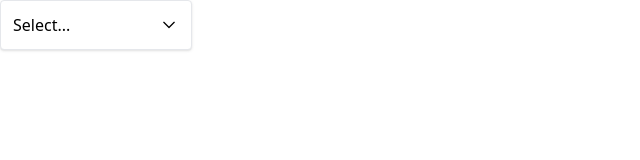
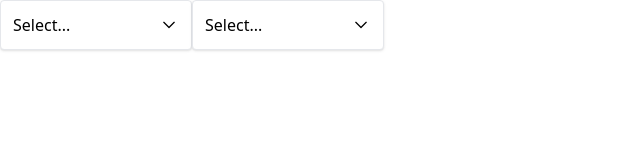
Before and after one commit to rahuls12/react-common-comps, a React (Create React App) app in the folder comps/: page / in a window 1280 px wide. Shown: the top 160 px of the page, without its empty margins (0-640 px from the left). Built offline with nearby package versions, Linux system fonts and the light colour scheme.

Commit message:
edge cases on dropdown

```diff
--- a/comps/src/App.js
+++ b/comps/src/App.js
@@ -21,7 +21,10 @@ function App() {
     <div>
       {/* <ButtonPage />
       <AccordionPage/> */}
+      <div className="flex">
       <Dropdown value={selectedOption} onChange={handleSelect} options={options}/>
+      <Dropdown value={selectedOption} onChange={handleSelect} options={options}/>
+      </div>
     </div>
   );
 }
--- a/comps/src/components/Dropdown.js
+++ b/comps/src/components/Dropdown.js
@@ -1,11 +1,26 @@
-import { useState } from "react";
+import { useEffect, useState, useRef } from "react";
 import { GoChevronDown } from "react-icons/go";
 import Panel from "./Panel";
 
 function Dropdown({ options, value, onChange }) {
-    const panel = "border rounded p-3 shadow bg-white w-full";
+  const panel = "border rounded p-3 shadow bg-white w-full";
   const [isOpen, setIsOpen] = useState(false);
+  const divEl = useRef();
   // const [selectedOption, setSelectedOption] = useState("");
+  useEffect(() => {
+    const handler = (event) => {
+      if (!divEl.current) return; // this is for when the visibility of div is conditional and the div may not render in some cases
+      if (!divEl.current.contains(event.target)) {
+        setIsOpen(false);
+      }
+    };
+    document.addEventListener("click", handler, true);
+
+    // clean up task, when the component
+    return () => {
+      document.removeEventListener("click", handler);
+    };
+  }, []);
   const handleClick = () => {
     setIsOpen(!isOpen);
   };
@@ -26,7 +41,7 @@ function Dropdown({ options, value, onChange }) {
     );
   });
   return (
-    <div className="w-48 relative">
+    <div ref={divEl} className="w-48 relative">
       <Panel
         className="flex justify-between items-center cursor-pointer"
         onClick={handleClick}
@@ -34,11 +49,7 @@ function Dropdown({ options, value, onChange }) {
         {value?.label || "Select..."}
         <GoChevronDown className="text-xl" />
       </Panel>
-      {isOpen && (
-        <Panel className="absolute top-full">
-          {renderedOptions}
-        </Panel>
-      )}
+      {isOpen && <Panel className="absolute top-full">{renderedOptions}</Panel>}
     </div>
   );
 }
--- /dev/null
+++ b/comps/src/eventListener.js
@@ -0,0 +1,12 @@
+const dropdown = document.querySelector('.w-48');
+
+const handleClick = (event) =>{
+    if(dropdown.contains(event.target)){
+        console.log('inside')
+    } else console.log('outside')
+}
+
+document.addEventListener('click', handleClick, true)
+
+// will not work if capturing is off
+// reason - bubbling takes longer than react's rendering
```
